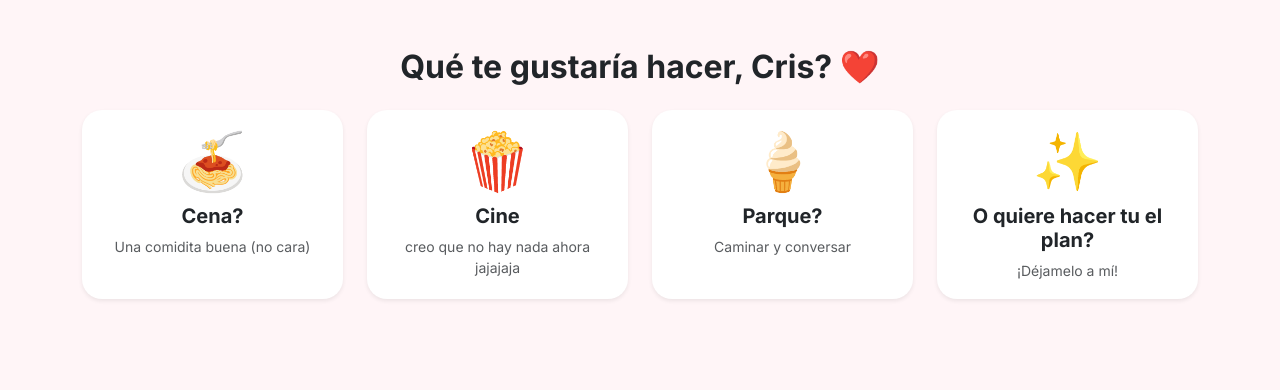
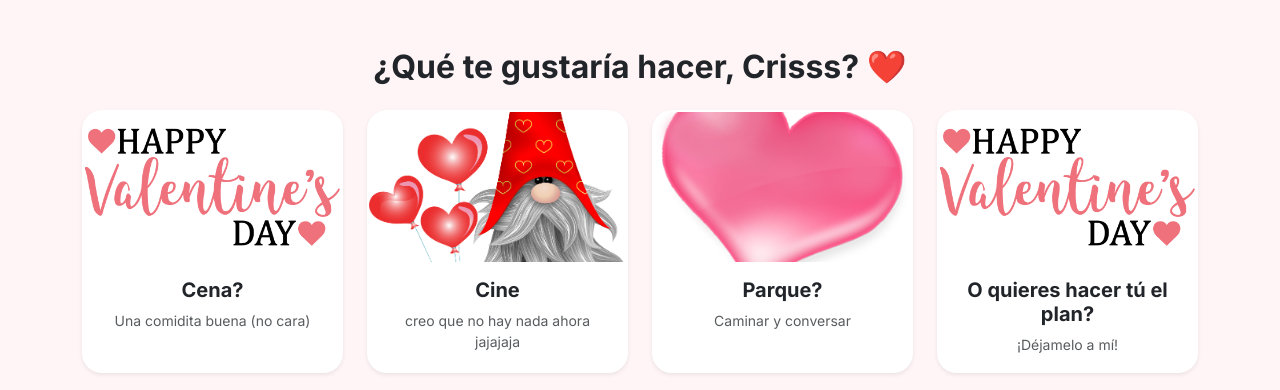
Before and after one commit to AlexisJ31/Proyecto14, a plain HTML site: page opciones.html in a window 1280 px wide. Drawn offline with nearby package versions, Linux system fonts and the light colour scheme.

Commit message:
cambio de estilo de cartas

```diff
--- a/opciones.html
+++ b/opciones.html
@@ -13,13 +13,19 @@
             padding-bottom: 50px;
         }
 
-        /* Efecto para que la tarjeta seleccionada resalte */
+        /* Estilo de las nuevas tarjetas */
         .card-plan {
             cursor: pointer;
             transition: transform 0.3s ease, box-shadow 0.3s ease;
             border-radius: 20px;
             overflow: hidden;
             border: 2px solid transparent;
+            background: white;
+        }
+
+        .card-plan img {
+            height: 150px;
+            object-fit: cover; /* Para que la imagen no se deforme */
         }
 
         .card-plan:hover {
@@ -45,7 +51,7 @@
         }
 
         #form-detalles {
-            display: none; /* Se muestra al elegir una tarjeta */
+            display: none;
             animation: fadeIn 0.6s ease;
         }
 
@@ -58,41 +64,41 @@
 <body>
 
 <div class="container py-5">
-    <h2 class="text-center mb-4 fw-bold">Qué te gustaría hacer, Cris? ❤️</h2>
+    <h2 class="text-center mb-4 fw-bold">¿Qué te gustaría hacer, Crisss? ❤️</h2>
 
-    <div class="row g-4">
-        <div class="col-6 col-md-3">
+    <div class="row row-cols-2 row-cols-md-4 g-4 text-center">
+        <div class="col">
             <div class="card h-100 card-plan shadow-sm" onclick="seleccionar('Cena', this)">
-                <div class="card-body text-center">
-                    <h1 class="display-4">🍝</h1>
+                <img src="https://github.com/AlexisJ31/Proyecto14/blob/main/titulo.png?raw=true" class="card-img-top" alt="Cena">
+                <div class="card-body">
                     <h5 class="card-title fw-bold">Cena?</h5>
                     <p class="card-text text-muted small">Una comidita buena (no cara)</p>
                 </div>
             </div>
         </div>
-        <div class="col-6 col-md-3">
+        <div class="col">
             <div class="card h-100 card-plan shadow-sm" onclick="seleccionar('Cine', this)">
-                <div class="card-body text-center">
-                    <h1 class="display-4">🍿</h1>
+                <img src="https://github.com/AlexisJ31/Proyecto14/blob/main/elfo.png?raw=true" class="card-img-top" alt="Cine">
+                <div class="card-body">
                     <h5 class="card-title fw-bold">Cine</h5>
                     <p class="card-text text-muted small">creo que no hay nada ahora jajajaja</p>
                 </div>
             </div>
         </div>
-        <div class="col-6 col-md-3">
+        <div class="col">
             <div class="card h-100 card-plan shadow-sm" onclick="seleccionar('Parque', this)">
-                <div class="card-body text-center">
-                    <h1 class="display-4">🍦</h1>
+                <img src="https://github.com/AlexisJ31/Proyecto14/blob/main/corazonfondo.png?raw=true" class="card-img-top" alt="Parque">
+                <div class="card-body">
                     <h5 class="card-title fw-bold">Parque?</h5>
                     <p class="card-text text-muted small">Caminar y conversar</p>
                 </div>
             </div>
         </div>
-        <div class="col-6 col-md-3">
+        <div class="col">
             <div class="card h-100 card-plan shadow-sm" onclick="seleccionar('Sorpresa', this)">
-                <div class="card-body text-center">
-                    <h1 class="display-4">✨</h1>
-                    <h5 class="card-title fw-bold">O quiere hacer tu el plan? </h5>
+                <img src="https://github.com/AlexisJ31/Proyecto14/blob/main/titulo.png?raw=true" class="card-img-top" alt="Sorpresa">
+                <div class="card-body">
+                    <h5 class="card-title fw-bold">O quieres hacer tú el plan?</h5>
                     <p class="card-text text-muted small">¡Déjamelo a mí!</p>
                 </div>
             </div>
@@ -100,15 +106,15 @@
     </div>
 
     <div id="form-detalles" class="mt-5 p-4 bg-white rounded-4 shadow-sm border mx-auto" style="max-width: 500px;">
-        <h4 class="text-center mb-4">okey okey, solo unas cositas mas... </h4>
+        <h4 class="text-center mb-4">Okey okey, solo unas cositas más...</h4>
 
         <div class="mb-3">
             <label class="form-label fw-semibold">¿Dónde prefieres?</label>
             <select id="lugar" class="form-select">
-                <option value="Casco Viejo">Cinta costera/casco viejo</option>
-                <option value="Causeway">Amador</option>
+                <option value="Cinta costera/casco viejo">Cinta costera/casco viejo</option>
+                <option value="Amador">Amador</option>
                 <option value="Multiplaza">Multiplaza</option>
-                <option value="Multiplaza">ciudad del saber</option>
+                <option value="Ciudad del saber">Ciudad del saber</option>
                 <option value="Tú eliges">¡Sorpréndeme!</option>
             </select>
         </div>
@@ -131,11 +137,9 @@
 <script src="https://www.gstatic.com/firebasejs/9.17.1/firebase-database-compat.js"></script>
 
 <script>
-    // PEGA AQUÍ TU CONFIGURACIÓN DE FIREBASE
     const firebaseConfig = {
         databaseURL: "https://sanvalentin-d67c2-default-rtdb.firebaseio.com/",
         projectId: "sanvalentin-d67c2",
-        // No olvides incluir tu apiKey y appId aquí
     };
 
     firebase.initializeApp(firebaseConfig);
@@ -145,11 +149,8 @@
 
     function seleccionar(plan, elemento) {
         planElegido = plan;
-        // Quitar clase de selección de todas las tarjetas
         document.querySelectorAll('.card-plan').forEach(c => c.classList.remove('selected-card'));
-        // Agregar clase a la seleccionada
         elemento.classList.add('selected-card');
-        // Mostrar formulario
         document.getElementById('form-detalles').style.display = 'block';
         window.scrollTo({ top: document.body.scrollHeight, behavior: 'smooth' });
     }
@@ -164,19 +165,14 @@
         };
 
         try {
-            // Guardar en Firebase
             await database.ref('citas/').push(datos);
-
-            // Enviar por WhatsApp
-            const miTel = "50765319271"; // Tu número aquí
+            const miTel = "50765319271";
             const texto = `¡Hola Alexis! Ya elegí: ${datos.plan}. Lugar: ${datos.lugar} a las ${datos.hora}. ❤️`;
             window.open(`https://api.whatsapp.com/send?phone=${miTel}&text=${encodeURIComponent(texto)}`);
-
         } catch (e) {
             alert("Error al guardar, pero la cita sigue en pie!");
         }
     }
 </script>
-
 </body>
 </html>
```
